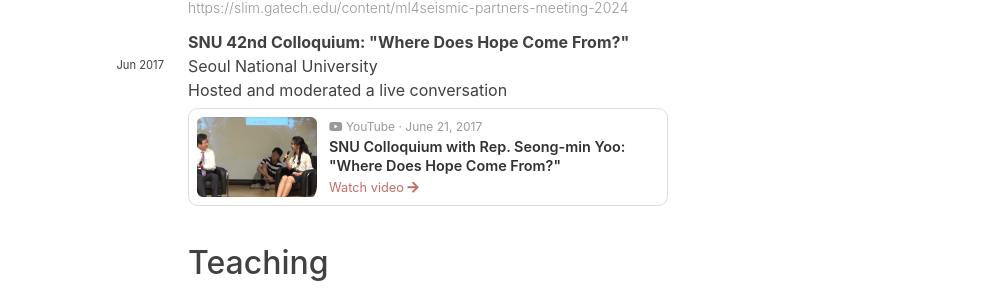
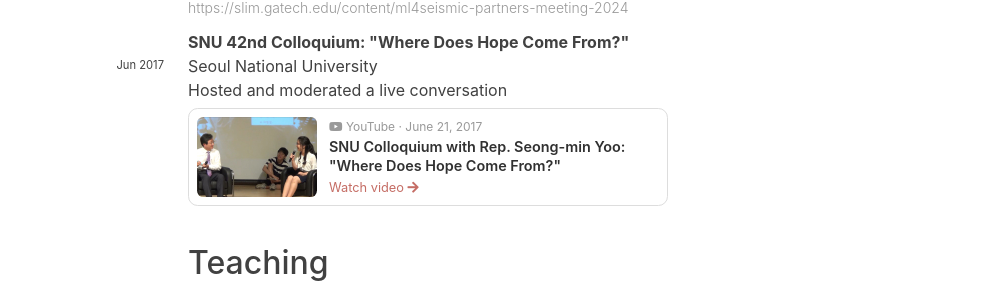
Before and after one commit to skvictoria/skvictoria.github.io, a Jekyll site: the page built from cv.md, in a window 1280 px wide. Shown: the part 5317-5615 px from the top of the page, without its empty margins (144-1131 px from the left). Built offline with Jekyll 4.4.1, drawn with Linux system fonts in a browser that asks for light colours; nearby versions of some CDN libraries; some web fonts are replaced.

Commit message:
Rebalance SNU colloquium thumbnail crop
Co-Authored-By: Claude Opus 5.5 (1M context) <noreply@anthropic.com>

```diff
--- a/_data/talks.yaml
+++ b/_data/talks.yaml
@@ -32,7 +32,7 @@
   role: "Hosted and moderated a live conversation"
   month: "Jun"
   year: 2017
-  image: /images/news/2017-snu-colloquium-right.jpg
+  image: /images/news/2017-snu-colloquium-balanced.jpg
   article-url: https://youtu.be/yn_sOaCUBPw
   article-title: "SNU Colloquium with Rep. Seong-min Yoo: \"Where Does Hope Come From?\""
   article-source: YouTube
```
Also changed, not shown: images/news/2017-snu-colloquium-balanced.jpg (added), images/news/2017-snu-colloquium-right.jpg (deleted).
